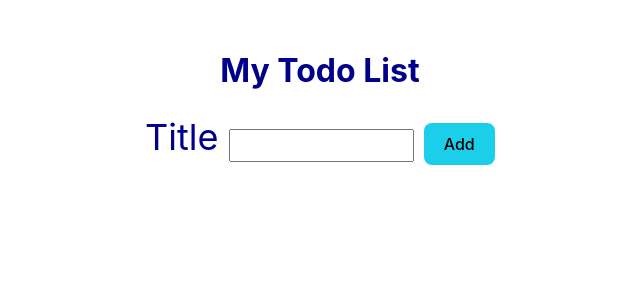
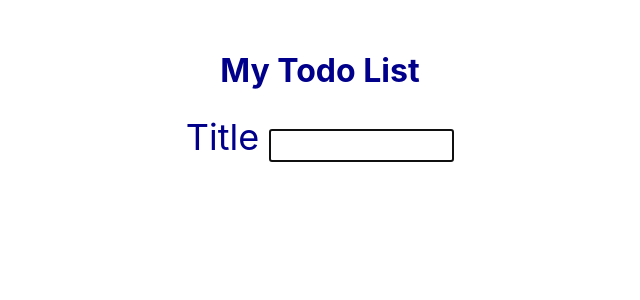
Before and after one commit to AnnaViktorovna/react-todo, a React (Vite) app: page / in a window 1280 px wide. Shown: the top 300 px of the page, without its empty margins (320-960 px from the left). Built offline with nearby package versions, Linux system fonts and the light colour scheme.

Commit message:
add userRef

```diff
--- a/src/AddTodoForm.jsx
+++ b/src/AddTodoForm.jsx
@@ -14,10 +14,11 @@ export default function AddTodoForm({ onAddTodo }) {
         const newTodo = {
             title: todoTitle,
             id: Date.now(),
+
         };
 
         onAddTodo(newTodo);
-        setTodoTitle("");
+
     }
 
     return (
--- a/src/App.jsx
+++ b/src/App.jsx
@@ -21,15 +21,20 @@ function App() {
     function addTodo(newTodo) {
         setTodoList((prevTodos) => [...prevTodos, newTodo]);
     }
+    function removeTodo(id) {
+        todoList.splice(id)
+        setTodoList
+        removeTodo={onRemoveTodo}
+    }
 
     return (
-        <Fragment>
+        <>
             <div className="App">
                 <h1>My Todo List</h1>
                 <AddTodoForm onAddTodo={addTodo} />
                 <TodoList todoList={todoList} />
             </div>
-        </Fragment>
+        </>
     );
 }
 
--- a/src/TodoListItem.jsx
+++ b/src/TodoListItem.jsx
@@ -1,5 +1,6 @@
 function TodoListItem({ title }) {
     return <li>{title}</li>;
+    <button type="submit">Remove</button>
 }
 
 export default TodoListItem;
--- a/src/assets/InputWithLabel.jsx
+++ b/src/assets/InputWithLabel.jsx
@@ -1,11 +1,17 @@
-import { Fragment } from "react";
+import { useEffect, useRef } from "react";
 
-export default function InputWithLabel({todoTitle,handleTitleChange})  {
+export default function InputWithLabel({ id, value, isFocused, onChange }) {
+    const inputRef = useRef();
+    useEffect(() => {
+        if (inputRef.current) {
+            inputRef.current.focus();
+        }
+    }, [isFocused]);
+
     return (
-    <Fragment>
-        <label htmlFor="todoTitle">Title</label>
-            <input id="todoTitle" name="todoTitle" value={todoTitle} onChange={handleTitleChange} />
-            <button type="submit">Add</button>
-    </Fragment>
-);
+        <>
+            <label htmlFor="todoTitle">Title</label>
+            <input ref={inputRef} id={id} value={value} onChange={onChange} />
+        </>
+    );
 }
```
